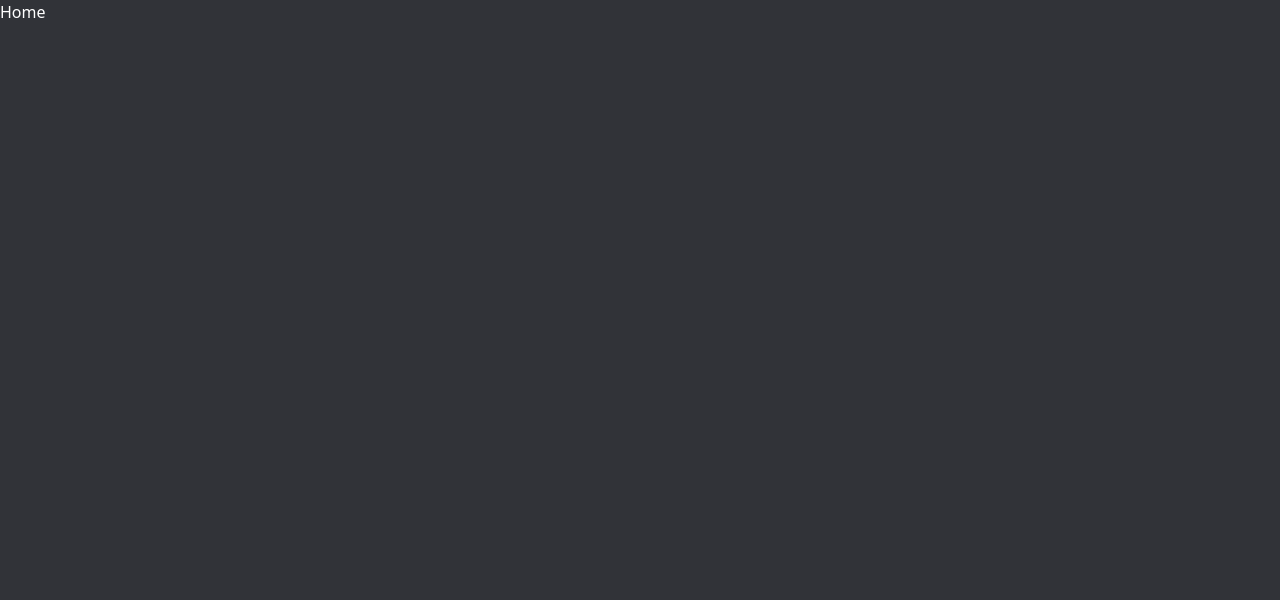
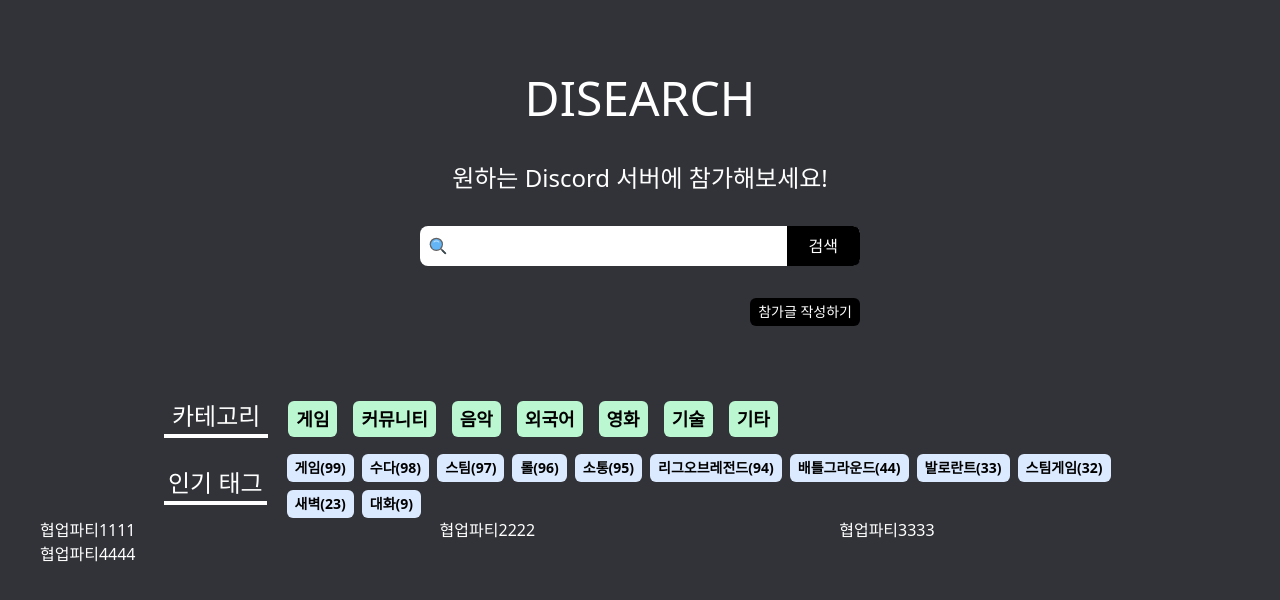
Before and after one commit to lbw3973/DISEARCH-FRONT-END, a React (Vite) app: page / in a window 1280 px wide. Shown: the top 600 px of the page. Built offline with nearby package versions, Linux system fonts and the light colour scheme.

Commit message:
feat: 컨텐츠 리스트 구현 중

```diff
--- /dev/null
+++ b/src/components/ContentItem/index.tsx
@@ -0,0 +1,21 @@
+import React from "react";
+
+interface Content {
+  channelName: string;
+  img: string;
+  category: string;
+  tag: string[];
+  content: string;
+}
+
+const ContentItem = (content: { content: Content }) => {
+  console.log(content);
+
+  return (
+    <div className="w-[33.3%] flex-none">
+      <div>{content.content.channelName}</div>
+    </div>
+  );
+};
+
+export default ContentItem;
--- /dev/null
+++ b/src/components/ContentList/index.tsx
@@ -0,0 +1,57 @@
+import React from "react";
+import ContentItem from "../ContentItem";
+
+interface Content {
+  channelName: string;
+  img: string;
+  category: string;
+  tag: string[];
+  content: string;
+}
+
+const mock_Contents: Content[] = [
+  {
+    channelName: "협업파티1111",
+    img: "/public/temp.png",
+    category: "기술",
+    tag: ["프론트엔드", "백엔드"],
+    content:
+      "포차 컨셉으로 만들어진 커뮤니티 친목 서버 입니다.\n친구를 구한다거나 고민 털어놓고 싶거나 게임 같이 할 사람구하거나 등등 편하게 입장 해 주세요.\n⭕️ 이런 사람을 원해요 ⭕\n️• 함께 어울리며 즐겁게 놀사람\n• 게임하는 사람\n• 재밌는 사람\n\n❌ 이런 사람은 원치 않아요 ❌\n\n• 여미새 / 남미새\n• 욕쟁이\n• 악의적인 목적을 가지고 서버 입장하는 사람\n",
+  },
+  {
+    channelName: "협업파티2222",
+    img: "/public/temp.png",
+    category: "기술",
+    tag: ["프론트엔드", "백엔드"],
+    content:
+      "포차 컨셉으로 만들어진 커뮤니티 친목 서버 입니다.\n친구를 구한다거나 고민 털어놓고 싶거나 게임 같이 할 사람구하거나 등등 편하게 입장 해 주세요.\n⭕️ 이런 사람을 원해요 ⭕\n️• 함께 어울리며 즐겁게 놀사람\n• 게임하는 사람\n• 재밌는 사람\n\n❌ 이런 사람은 원치 않아요 ❌\n\n• 여미새 / 남미새\n• 욕쟁이\n• 악의적인 목적을 가지고 서버 입장하는 사람\n",
+  },
+  {
+    channelName: "협업파티3333",
+    img: "/public/temp.png",
+    category: "기술",
+    tag: ["프론트엔드", "백엔드"],
+    content:
+      "포차 컨셉으로 만들어진 커뮤니티 친목 서버 입니다.\n친구를 구한다거나 고민 털어놓고 싶거나 게임 같이 할 사람구하거나 등등 편하게 입장 해 주세요.\n⭕️ 이런 사람을 원해요 ⭕\n️• 함께 어울리며 즐겁게 놀사람\n• 게임하는 사람\n• 재밌는 사람\n\n❌ 이런 사람은 원치 않아요 ❌\n\n• 여미새 / 남미새\n• 욕쟁이\n• 악의적인 목적을 가지고 서버 입장하는 사람\n",
+  },
+  {
+    channelName: "협업파티4444",
+    img: "/public/temp.png",
+    category: "기술",
+    tag: ["프론트엔드", "백엔드"],
+    content:
+      "포차 컨셉으로 만들어진 커뮤니티 친목 서버 입니다.\n친구를 구한다거나 고민 털어놓고 싶거나 게임 같이 할 사람구하거나 등등 편하게 입장 해 주세요.\n⭕️ 이런 사람을 원해요 ⭕\n️• 함께 어울리며 즐겁게 놀사람\n• 게임하는 사람\n• 재밌는 사람\n\n❌ 이런 사람은 원치 않아요 ❌\n\n• 여미새 / 남미새\n• 욕쟁이\n• 악의적인 목적을 가지고 서버 입장하는 사람\n",
+  },
+];
+
+const ContentList = () => {
+  return (
+    <div className="w-[1200px] flex flex-wrap mx-auto">
+      {mock_Contents.map((content, index) => (
+        <ContentItem content={content} key={index} />
+      ))}
+    </div>
+  );
+};
+
+export default ContentList;
--- a/src/pages/Home/index.tsx
+++ b/src/pages/Home/index.tsx
@@ -1,7 +1,15 @@
-import React from "react";
+import CategoryAndTag from "@/components/CategoryAndTag";
+import ContentList from "@/components/ContentList";
+import Welcome from "@/components/Welcome";
 
 const Home = () => {
-  return <div>Home</div>;
+  return (
+    <section>
+      <Welcome />
+      <CategoryAndTag />
+      <ContentList />
+    </section>
+  );
 };
 
 export default Home;
```
Also changed, not shown: public/temp.png (added).
